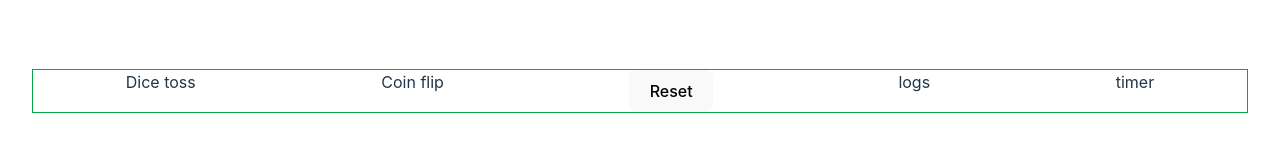
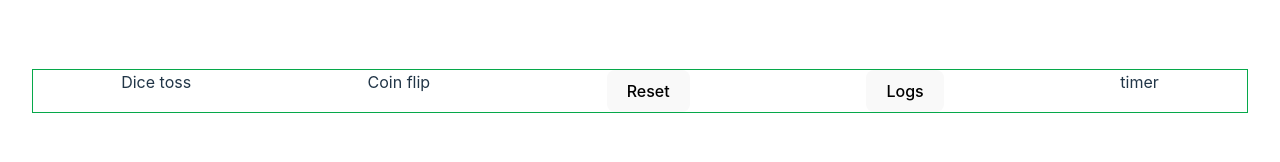
Before and after one commit to Sanj-sanj/Yugioh-calculator, a React (Vite) app: page / in a window 1280 px wide. Shown: the part 307-469 px from the top of the page. Built offline with nearby package versions, Linux system fonts and the light colour scheme.

Commit message:
working on log

```diff
--- a/src/components/DuelApp.tsx
+++ b/src/components/DuelApp.tsx
@@ -1,18 +1,27 @@
 import { FunctionComponent, useReducer, useState } from "react";
-import { CalculatorData, PlayerData } from "../interfaces/duelDisplayTypes";
+import {
+  CalculatorData,
+  ModalViews,
+  PlayerData,
+} from "../interfaces/duelDisplayTypes";
 import { duelDisplayState } from "../state/duelDisplayState";
 import displayReducer from "../state/displayReducer";
 import DuelDisplay from "./DuelDisplay";
 import Calculator from "./Calculator/Calculator";
 import Modal from "./Modal/Modal";
-import openModal from "./Modal/openModal";
+import setupCalculatorModal from "./Modal/setupCalculatorModal";
+import Log from "./Log/Log";
 
 const DuelApp: FunctionComponent<{ players: string[] }> = ({ players }) => {
-  const [{ player1, player2 }, dispatch] = useReducer(
+  const [{ player1, player2, log }, dispatch] = useReducer(
     displayReducer,
     duelDisplayState
   );
-  const [toggleModal, setToggleModal] = useState(false);
+
+  //convert this state into a string, which will only accept strings of spcifc actions ex: calculator | Dice | logs | coin
+  //these strings will be used to determine which modal to render
+
+  const [toggleModal, setToggleModal] = useState<ModalViews>("closed");
   //state that gets consumed by Calculator component once passed to each Duel display
   const initialCalculationState: CalculatorData = {
     player: "player1",
@@ -27,14 +36,13 @@ const DuelApp: FunctionComponent<{ players: string[] }> = ({ players }) => {
   const itter = [player1, player2][Symbol.iterator]();
   const duelist = players.map((playerName, i) => {
     const player = itter.next().value as PlayerData;
-
     return (
       <DuelDisplay
         key={i}
         currentLP={player.lp}
         duelistName={player.playerName}
         openModal={(calcData: CalculatorData) =>
-          openModal(calcData, { setToggleModal, setCalculationData })
+          setupCalculatorModal(calcData, { setToggleModal, setCalculationData })
         }
         id={player.playerName}
         className={`duelist duelist-${i + 1} ${
@@ -45,7 +53,7 @@ const DuelApp: FunctionComponent<{ players: string[] }> = ({ players }) => {
   });
 
   return (
-    <section className="duel-grid-container">
+    <div className="duel-grid-container">
       {duelist[0]}
       <div className="displayArea-middle">
         <div>Dice toss</div>
@@ -57,22 +65,28 @@ const DuelApp: FunctionComponent<{ players: string[] }> = ({ players }) => {
             Reset
           </button>
         </div>
-        <div>logs</div>
+        <div>
+          <button onClick={() => setToggleModal("log")}>Logs</button>
+        </div>
         <div>timer</div>
       </div>
       {duelist[1]}
       <>
-        {toggleModal ? (
+        {toggleModal === "calculator" ? (
           <Modal>
             <Calculator
               calculationData={calculationData}
               displayDispatch={dispatch}
-              closeModal={() => setToggleModal(false)}
+              closeModal={() => setToggleModal("closed")}
             />
+          </Modal>
+        ) : toggleModal === "log" ? (
+          <Modal>
+            <Log logData={log} />
           </Modal>
         ) : null}
       </>
-    </section>
+    </div>
   );
 };
 
--- /dev/null
+++ b/src/components/Log/Log.tsx
@@ -0,0 +1,11 @@
+import { FunctionComponent } from "react";
+import { CalculatorData } from "../../interfaces/duelDisplayTypes";
+
+const Log: FunctionComponent<{ logData: CalculatorData[] }> = ({ logData }) => {
+  return (
+    <div>
+      <pre>{JSON.stringify(logData, null, 2)}</pre>
+    </div>
+  );
+};
+export default Log;
--- a/src/components/Modal/Modal.tsx
+++ b/src/components/Modal/Modal.tsx
@@ -6,7 +6,7 @@ const Modal: FunctionComponent<React.PropsWithChildren> = ({ children }) => {
   const itemRef: React.MutableRefObject<null | HTMLDivElement> = useRef(null);
   if (!itemRef.current) {
     itemRef.current = document.createElement("div");
-    itemRef.current.classList.add("calc-container");
+    itemRef.current.classList.add("modal-container");
   }
 
   useEffect(() => {
--- a/src/components/Modal/openModal.ts
+++ b/src/components/Modal/setupCalculatorModal.ts
@@ -3,8 +3,11 @@ import {
   ModalStateModifiers,
 } from "../../interfaces/duelDisplayTypes";
 
-function openModal(incomingData: CalculatorData, state: ModalStateModifiers) {
-  state.setToggleModal(true);
+function setupCalculatorModal(
+  incomingData: CalculatorData,
+  state: ModalStateModifiers
+) {
+  state.setToggleModal("calculator");
   state.setCalculationData({
     player: incomingData.player,
     currentLP: incomingData.currentLP,
@@ -13,4 +16,4 @@ function openModal(incomingData: CalculatorData, state: ModalStateModifiers) {
   });
 }
 
-export default openModal;
+export default setupCalculatorModal;
--- a/src/interfaces/duelDisplayTypes.ts
+++ b/src/interfaces/duelDisplayTypes.ts
@@ -41,6 +41,8 @@ export type CalculatorData = {
 };
 
 export type ModalStateModifiers = {
-  setToggleModal: (v: SetStateAction<boolean>) => void;
+  setToggleModal: (v: SetStateAction<ModalViews>) => void;
   setCalculationData: (v: SetStateAction<CalculatorData>) => void;
 };
+
+export type ModalViews = "closed" | "calculator" | "log";
--- a/src/styles/App.css
+++ b/src/styles/App.css
@@ -98,15 +98,8 @@ THIS IS COMPONENT CSS
 }
 
 
-
-/* CALC STUFF */
-
-.calculator {
-  border: #0c7c3b solid 2px;
-  background-color: #071b17;
-  width: 75%;
-}
-.calc-container {
+/* MODAL CSS */
+.modal-container {
   height: 100%;
   width: 100%;
   position: absolute;
@@ -115,6 +108,13 @@ THIS IS COMPONENT CSS
   flex-direction: column;
   align-items: center;
   justify-content: center;
+}
+/* CALC STUFF */
+
+.calculator {
+  border: #0c7c3b solid 2px;
+  background-color: #071b17;
+  width: 75%;
 }
 .calc-screen {
   background-color: #071b17;
```
